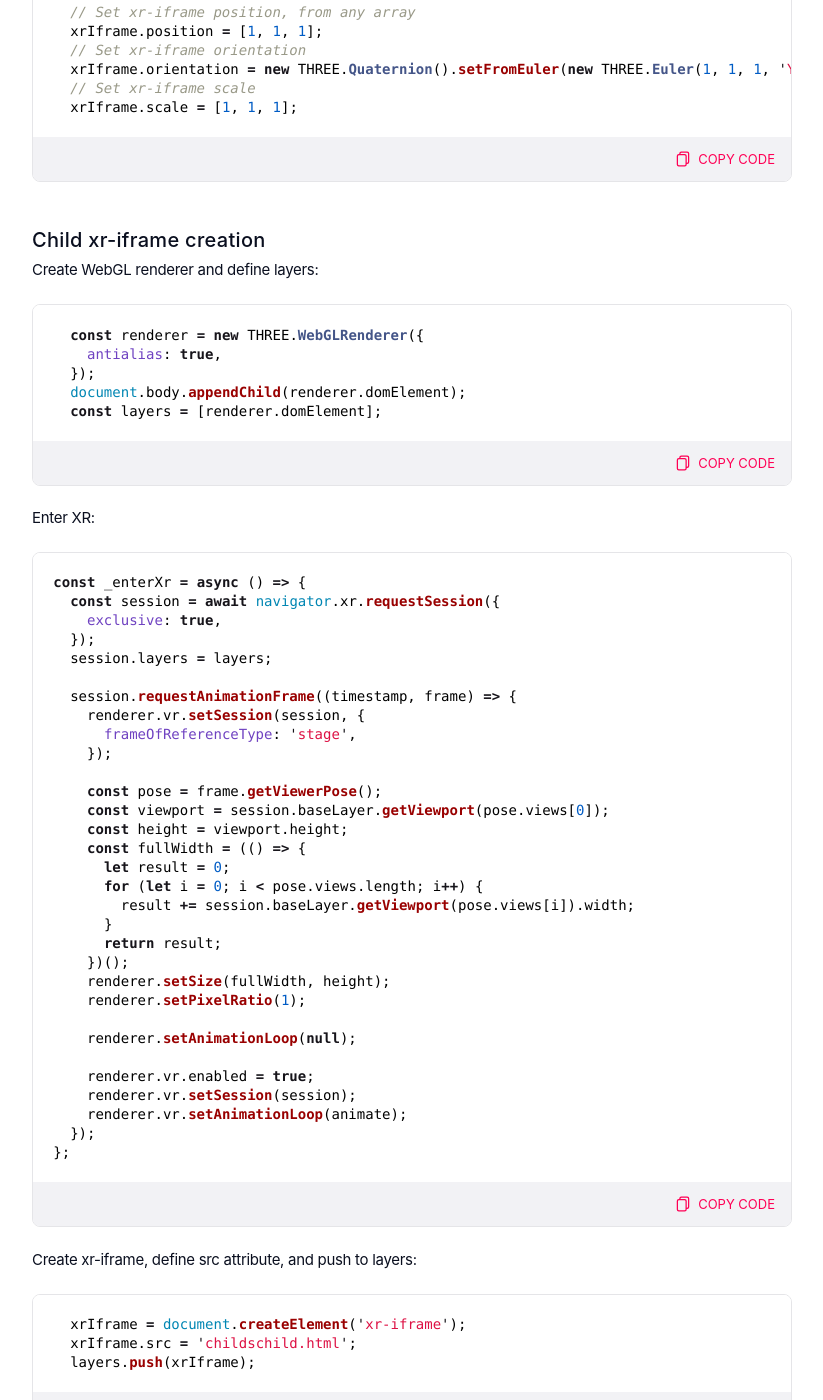
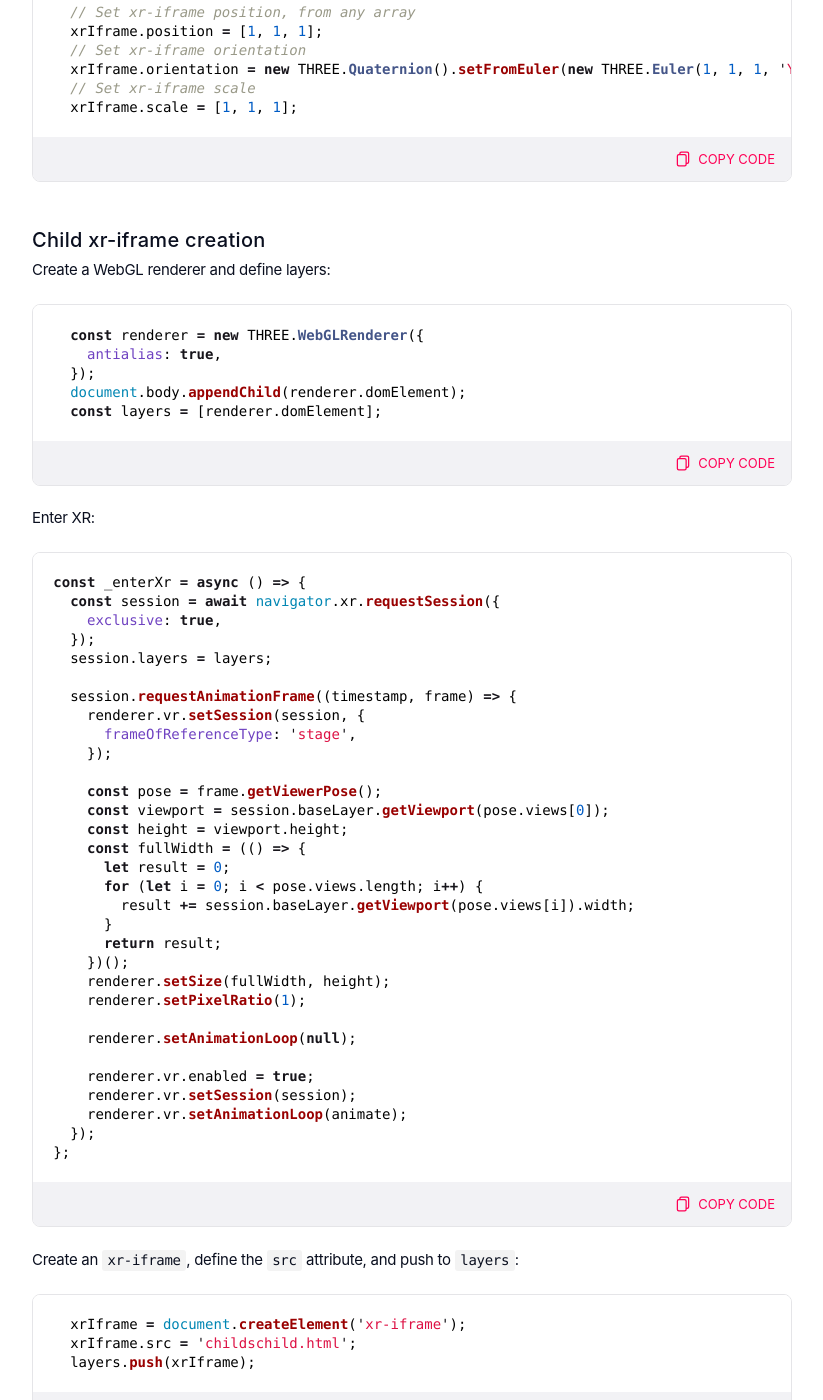
Before and after one commit to chrisplatorres/exokit-web-docs, a Jekyll site: the page built from _posts/development-guide/2019-09-05-xr-iframe-api.md, in a window 1280 px wide and 1400 px high, scrolled down 912 px. Shown: the whole window, without its empty margins (380-1203 px from the left). Built offline with Jekyll 4.4.1, drawn with Linux system fonts in a browser that asks for light colours; comment, search, counter and statistics services are not loaded; some of the changed text lies outside the part shown.

Commit message:
fix xr-iframe api page formatting

````diff
--- a/_posts/development-guide/2019-09-05-xr-iframe-api.md
+++ b/_posts/development-guide/2019-09-05-xr-iframe-api.md
@@ -48,7 +48,7 @@ Manipulate the `xr-iframe` attributes: `position`, `orientation` and `scale`:
 
 ## Child xr-iframe creation
 
-Create WebGL renderer and define layers:
+Create a WebGL renderer and define layers:
 
 ```js
   const renderer = new THREE.WebGLRenderer({
@@ -94,7 +94,7 @@ const _enterXr = async () => {
 };
 ```
 
-Create xr-iframe, define src attribute, and push to layers:
+Create an `xr-iframe`, define the `src` attribute, and push to `layers`:
 
 ```js
   xrIframe = document.createElement('xr-iframe');
````
Also changed, not shown: other parts of _posts/development-guide/2019-09-05-xr-iframe-api.md (+1 -1 lines).
